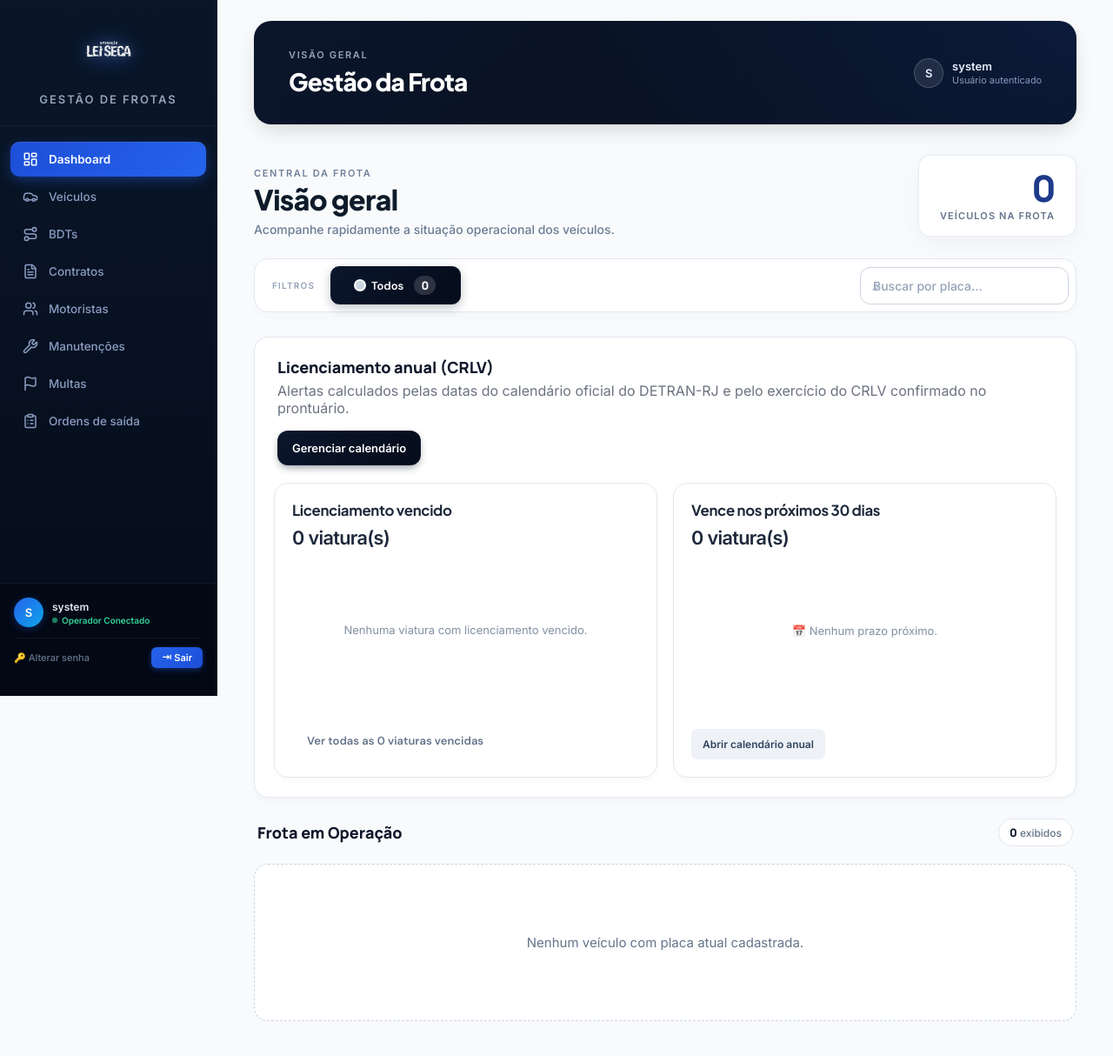
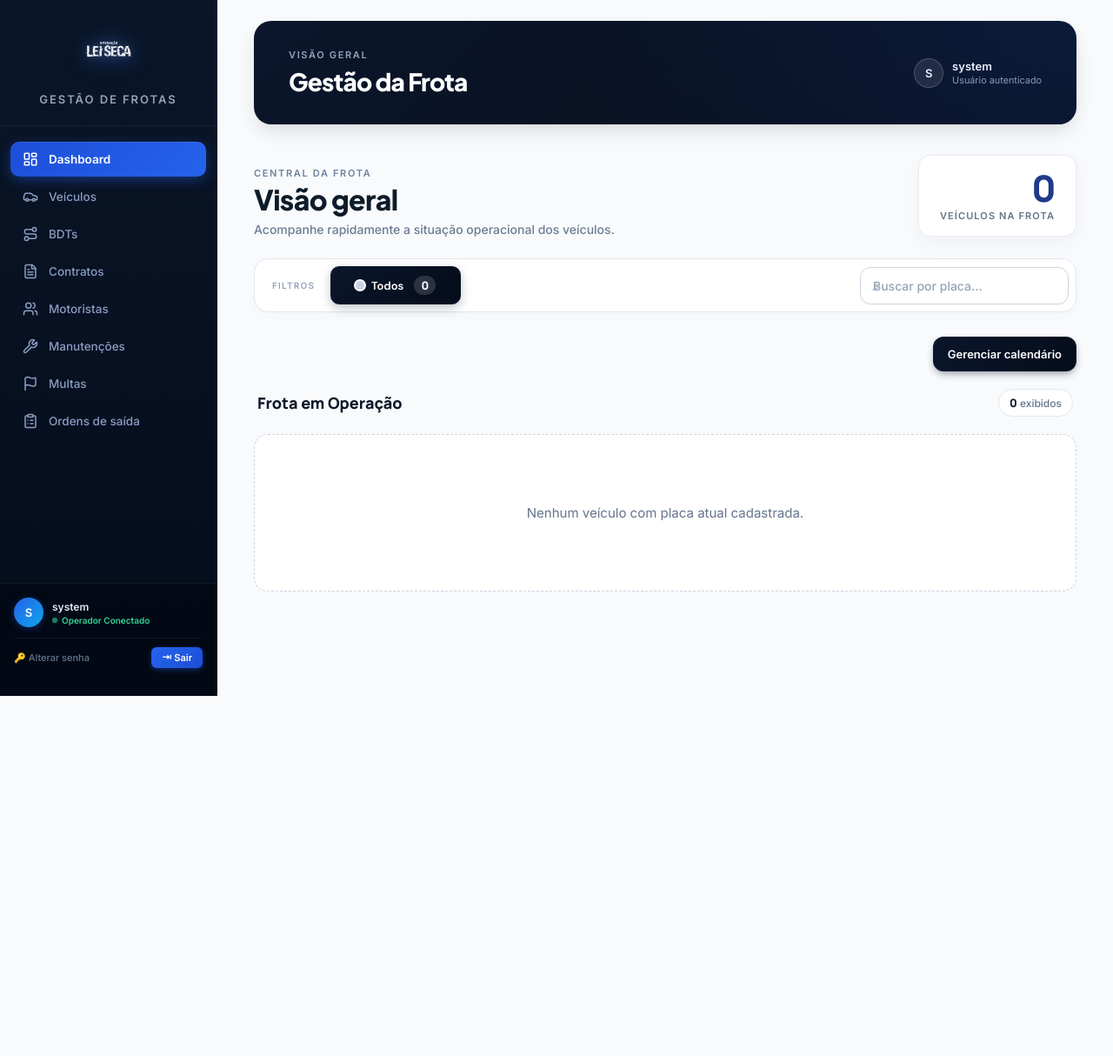
Before and after one commit to FabioFCunha/gestao_frota, a Django app: page / in a window 1280 px wide. Shown: the whole page at 87% size. After the commit the page ends 800 px from the top, so only its background shows below. Run offline with Django 5.2, Linux system fonts and the light colour scheme; a user stored in the database is signed in; data comes from the database, SQL or seed files in the repository; data that the repository does not hold is empty.

Commit message:
Remove painel de licenciamento e mantém acesso ao calendário

```diff
--- a/templates/ui/dashboard.html
+++ b/templates/ui/dashboard.html
@@ -94,73 +94,9 @@
 
 
 
-<section class="panel" style="margin:24px 0;padding:22px;">
-    <div class="fd-board-head" style="align-items:center;gap:16px;flex-wrap:wrap;">
-        <div>
-            <span class="fd-board-title">Licenciamento anual (CRLV)</span>
-            <div style="margin-top:5px;color:#6b7280;">Alertas calculados pelas datas do calendário oficial do DETRAN-RJ e pelo exercício do CRLV confirmado no prontuário.</div>
-        </div>
-        <a class="primary-action" href="{% url 'licensing_calendar' %}">Gerenciar calendário</a>
-    </div>
-
-    <div class="crlv-overview-grid" style="margin-top:18px;">
-        <article class="panel crlv-status-card" style="border-top:3px solid #dc2626;">
-            <h3>Licenciamento vencido</h3>
-            <strong class="crlv-status-count">{{ crlv_alerts.overdue|length }} viatura(s)</strong>
-            {% if crlv_alerts.overdue %}
-            <div class="crlv-pending-list">
-                {% for item in crlv_alerts.overdue %}
-                <div>
-                    <a href="{{ item.dossier_url }}"><strong>{{ item.plate }}</strong></a>
-                    — exercício {{ item.exercise }}; vencido em {% if item.due_date %}{{ item.due_date|date:"d/m/Y" }}{% else %}data não cadastrada{% endif %}
-                </div>
-                {% endfor %}
-            </div>
-            {% else %}
-            <p class="empty">Nenhuma viatura com licenciamento vencido.</p>
-            {% endif %}
-            <div class="crlv-status-actions">
-                <button type="button" class="fd-chip" data-filter="crlv_vencido">Ver todas as {{ crlv_alerts.overdue|length }} viaturas vencidas</button>
-            </div>
-        </article>
-
-        <article class="panel crlv-status-card" style="border-top:3px solid #d97706;">
-            <h3>Vence nos próximos 30 dias</h3>
-            <strong class="crlv-status-count">{{ crlv_alerts.due_soon|length }} viatura(s)</strong>
-            {% if crlv_alerts.due_soon %}
-            <div class="crlv-pending-list">
-                {% for item in crlv_alerts.due_soon %}
-                <div>
-                    <a href="{{ item.dossier_url }}"><strong>{{ item.plate }}</strong></a>
-                    — exercício {{ item.exercise }}; vence em {{ item.due_date|date:"d/m/Y" }}
-                </div>
-                {% endfor %}
-            </div>
-            {% else %}
-            <p class="empty" style="margin:14px 0;">📅 Nenhum prazo próximo.</p>
-            {% endif %}
-            <div class="crlv-status-actions">
-                <a class="secondary-action" href="{% url 'licensing_calendar_overview' %}">Abrir calendário anual</a>
-            </div>
-        </article>
-    </div>
-
-    {% if crlv_alerts.calendar_missing %}
-    <details style="margin-top:16px;padding:12px 14px;border:1px solid #e2e8f0;border-radius:8px;">
-        <summary style="cursor:pointer;font-weight:600;">Finais sem prazo cadastrado: {{ crlv_alerts.calendar_missing|length }} viatura(s)</summary>
-        <p style="margin:8px 0;color:#64748b;">Cadastre os prazos oficiais assim que o DETRAN-RJ divulgar o calendário anual.</p>
-        <div class="crlv-pending-list">
-            {% for item in crlv_alerts.calendar_missing %}
-            <div>
-                <a href="{{ item.dossier_url }}"><strong>{{ item.plate }}</strong></a>
-                — exercício {{ item.exercise }}; falta cadastrar o prazo do final {{ item.plate|slice:"-1:" }}
-            </div>
-            {% endfor %}
-        </div>
-        <a href="{% url 'licensing_calendar_overview' %}">Abrir calendário anual</a>
-    </details>
-    {% endif %}
-</section>
+<div style="display:flex;justify-content:flex-end;margin:20px 0;">
+    <a class="primary-action" href="{% url 'licensing_calendar' %}">Gerenciar calendário</a>
+</div>
 
 <section class="fd-board">
     <div class="fd-board-head">
```
